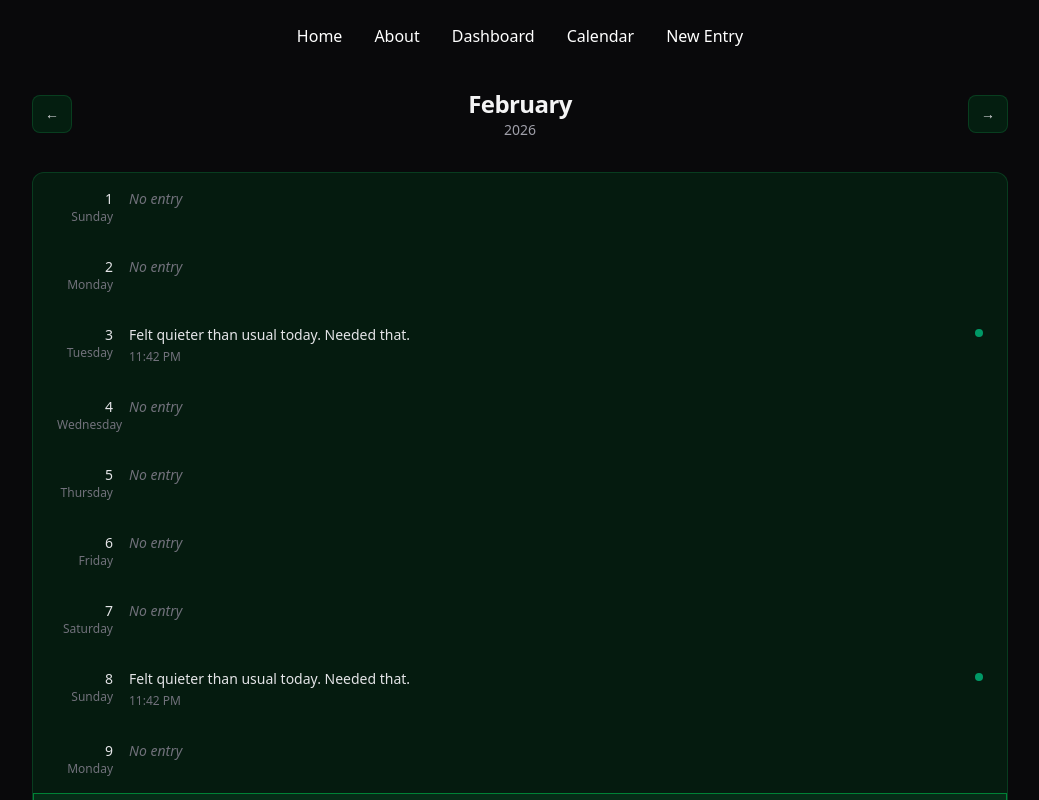
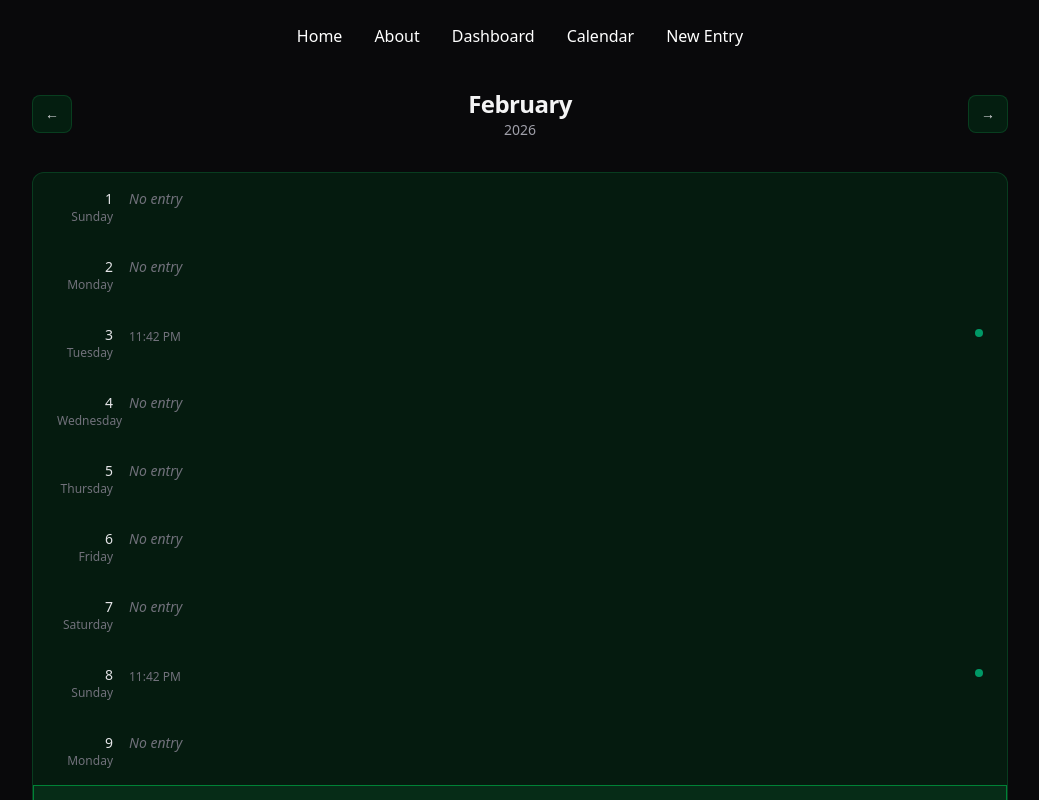
Before and after one commit to Hairum-Qureshi/diary-app, a React (Vite) app in the folder apps/frontend/: page /calendar in a window 1280 px wide. Shown: the top 800 px of the page, without its empty margins (120-1159 px from the left). Built offline with nearby package versions, Linux system fonts and the light colour scheme; no server answers.

Commit message:
replaced hardcoded title data with dynamic data by passing new 'title' prop

```diff
--- a/apps/frontend/src/components/CalendarDay.tsx
+++ b/apps/frontend/src/components/CalendarDay.tsx
@@ -6,7 +6,8 @@ export default function CalendarDay({
 	currentMonth,
 	currentYear,
 	getWeekDayOfMonth,
-	isToday
+	isToday,
+	title
 }: CalendarDayProps) {
 	return (
 		<div
@@ -27,9 +28,7 @@ export default function CalendarDay({
 			<div className="flex-1">
 				{hasEntry ? (
 					<>
-						<p className="text-sm text-zinc-200">
-							Felt quieter than usual today. Needed that.
-						</p>
+						<p className="text-sm text-zinc-200">{title}</p>
 						<p className="mt-1 text-xs text-zinc-500">11:42 PM</p>
 					</>
 				) : (
```
